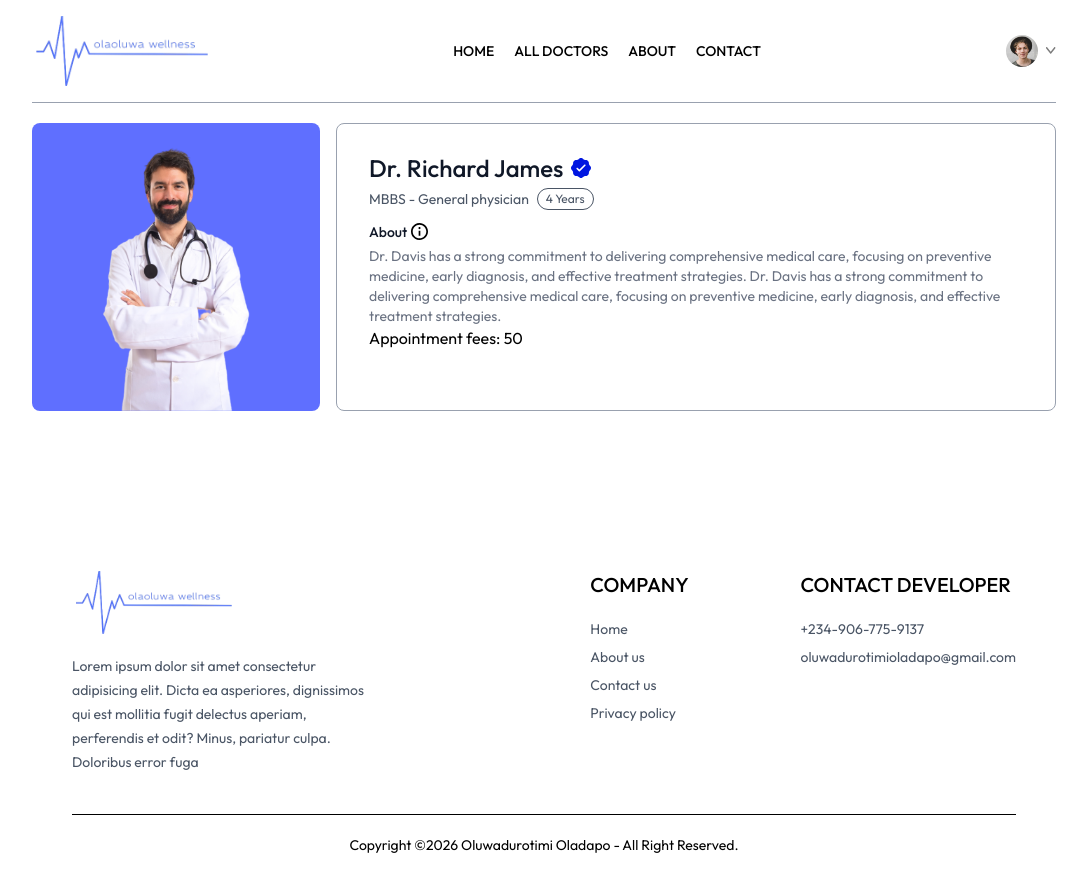
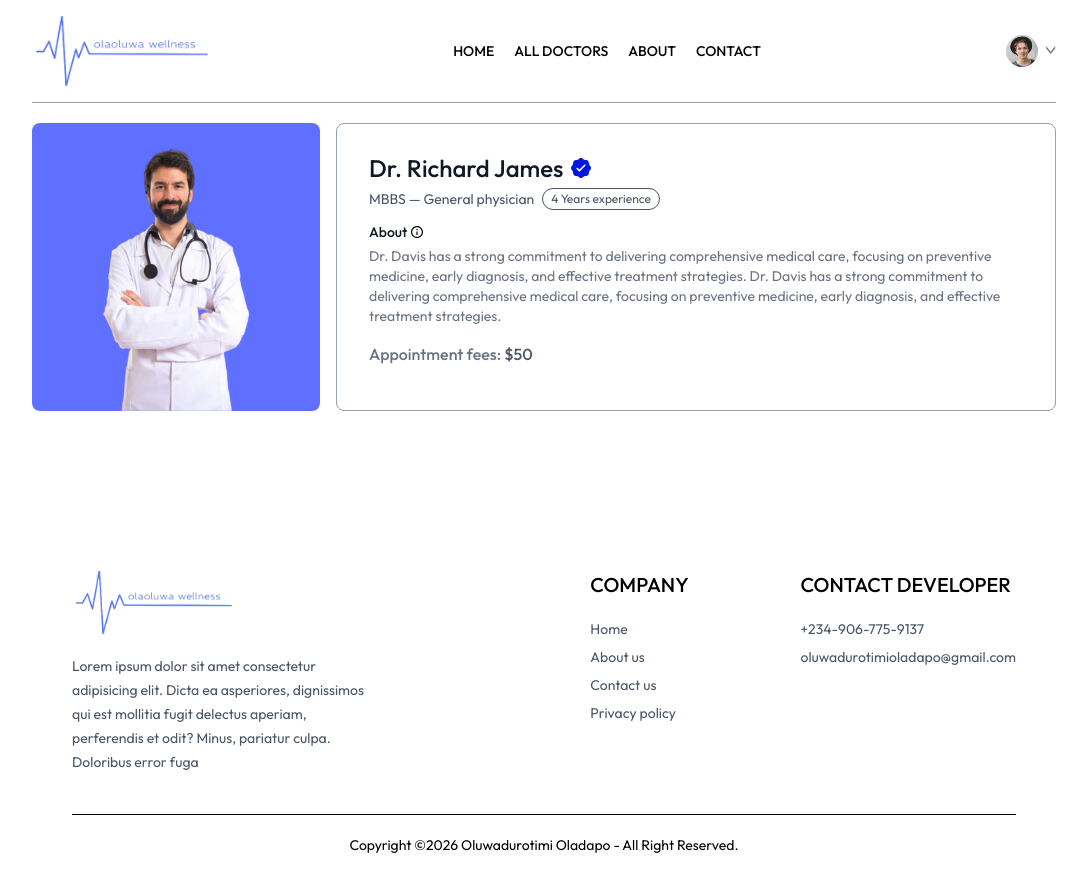
Before and after one commit to Olaoluwa19/olaoluwa-health, a React (Vite) app in the folder frontend/: page /appointment/doc1 in a window 1280 px wide. Shown: the whole page, without its empty margins (96-1183 px from the left). Built offline with nearby package versions, Linux system fonts and the light colour scheme.

Commit message:
feat: made the doctors appointmentpage more semantic for assistive technologies

```diff
--- a/frontend/src/pages/Appointment.jsx
+++ b/frontend/src/pages/Appointment.jsx
@@ -5,7 +5,7 @@
 
 const Appointment = () => {
   const { docId } = useParams();
-  const { doctors } = useContext(AppContext);
+  const { doctors, currencySymbol } = useContext(AppContext);
 
   const [docInfo, setDocInfo] = useState(null);
 
@@ -19,46 +19,52 @@
   }, [doctors, docId]);
   return (
     docInfo && (
-      <div>
+      <main>
         {/* ---------- Doctors Details ---------- */}
         <div className="flex flex-col sm:flex-row gap-4">
           <figure>
             <img
               className="bg-primary w-full sm:max-w-72 rounded-lg"
               src={docInfo.image}
-              alt={docInfo.name}
+              alt={`Dr. ${docInfo.name}, ${docInfo.speciality}`}
             />
           </figure>
 
-          <section className="flex-1 border border-gray-400 rounded-lg p-8 py-7 bg-white mx-2 sm:mx-0 -mt-20 sm:mt-0">
+          <article className="flex-1 border border-gray-400 rounded-lg p-8 py-7 bg-white mx-2 sm:mx-0 -mt-20 sm:mt-0">
             {/* --------- Doc Info : name, degree, experience ---------- */}
-            <h2 className="flex items-center gap-2 text-2xl font-medium text-gray-900">
+            <h1 className="flex items-center gap-2 text-2xl font-medium text-gray-900">
               {docInfo.name}{" "}
-              <img className="w-5" src={assets.verified_icon} alt="Verified" />
-            </h2>
-            <figure className="flex items-center gap-2 text-sm mt-1 text-gray-600">
-              <p>
-                {docInfo.degree} - {docInfo.speciality}
-              </p>
-              <button className="py-0.5 px-2 border text-xs rounded-full">
-                {docInfo.experience}
-              </button>
-            </figure>
+              <img
+                className="w-5"
+                src={assets.verified_icon}
+                alt="Verified doctor"
+              />
+            </h1>
+            <p className="flex items-center gap-2 text-sm mt-1 text-gray-600">
+              {docInfo.degree} — {docInfo.speciality}
+              <span className="py-0.5 px-2 border text-xs rounded-full">
+                {docInfo.experience} experience
+              </span>
+            </p>
             {/* --------- Doctors About ---------- */}
-            <article>
-              <h3 className="flex items-center gap-1 text-sm font-medium text-gray-900 mt-3">
-                About <img src={assets.info_icon} alt="Info" />
-              </h3>
+            <section>
+              <h2 className="flex items-center gap-1 text-sm font-medium text-gray-900 mt-3">
+                About <img className="w-3" src={assets.info_icon} alt="Info" />
+              </h2>
               <p className="text-sm text-gray-500 max-w-175 mt-1">
                 {docInfo.about}
               </p>
-            </article>
-            <p>
-              Appointment fees: <span>{docInfo.fees}</span>
+            </section>
+            <p className="text-gray-500 font-medium mt-4">
+              Appointment fees:{" "}
+              <span className="text-gray-600">
+                {currencySymbol}
+                {docInfo.fees}
+              </span>
             </p>
-          </section>
+          </article>
         </div>
-      </div>
+      </main>
     )
   );
 };
```
